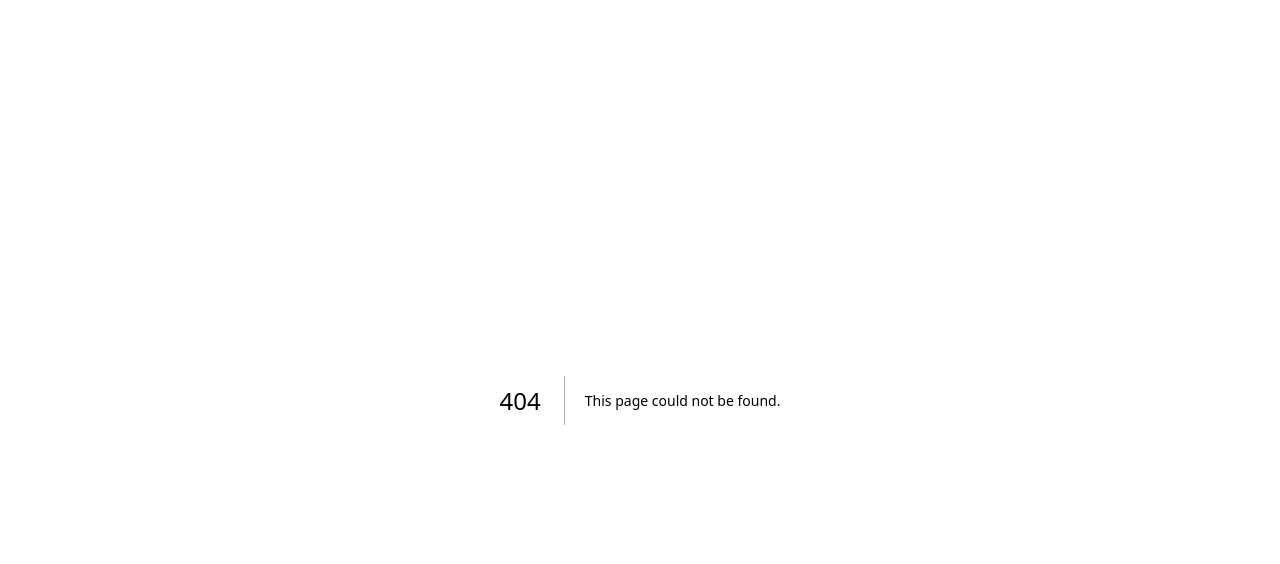
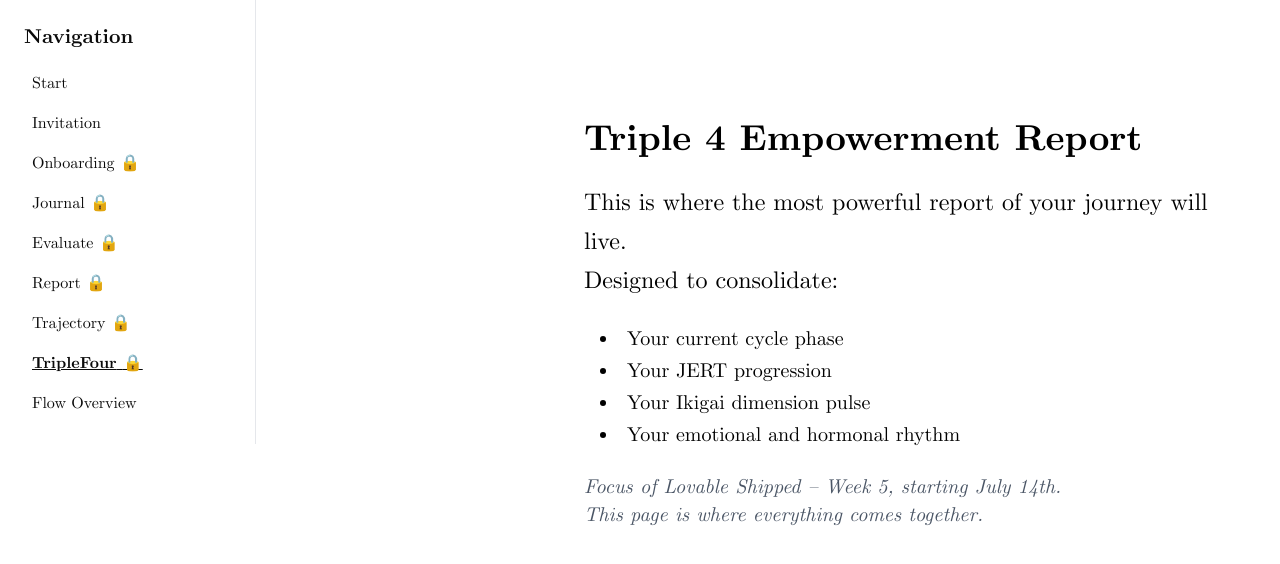
Before and after one commit to DrMvF/ikigaistrategist, a Next.js app: page /triplefour in a window 1280 px wide. Before the commit this address had no page. Shown: the top 564 px of the page. Built offline with nearby package versions, Linux system fonts and the light colour scheme.

Commit message:
Add placeholder TripleFour page for empowerment report (week 5)

```diff
--- /dev/null
+++ b/app/(flowlayout)/triplefour/page.tsx
@@ -0,0 +1,27 @@
+'use client';
+
+export default function TripleFourPage() {
+  return (
+    <div className="max-w-3xl mx-auto px-6 py-20 font-cm text-black dark:text-white bg-white dark:bg-black">
+      <h1 className="text-3xl sm:text-4xl font-bold mb-6">
+        Triple 4 Empowerment Report
+      </h1>
+      <p className="text-xl sm:text-2xl leading-relaxed">
+        This is where the most powerful report of your journey will live.
+        <br />
+        Designed to consolidate:
+      </p>
+      <ul className="list-disc list-inside ml-4 my-6 text-lg sm:text-xl space-y-1">
+        <li>Your current cycle phase</li>
+        <li>Your JERT progression</li>
+        <li>Your Ikigai dimension pulse</li>
+        <li>Your emotional and hormonal rhythm</li>
+      </ul>
+      <p className="text-lg sm:text-xl italic text-gray-600 dark:text-gray-400">
+        Focus of Lovable Shipped – Week 5, starting July 14th.
+        <br />
+        This page is where everything comes together.
+      </p>
+    </div>
+  );
+}
```
